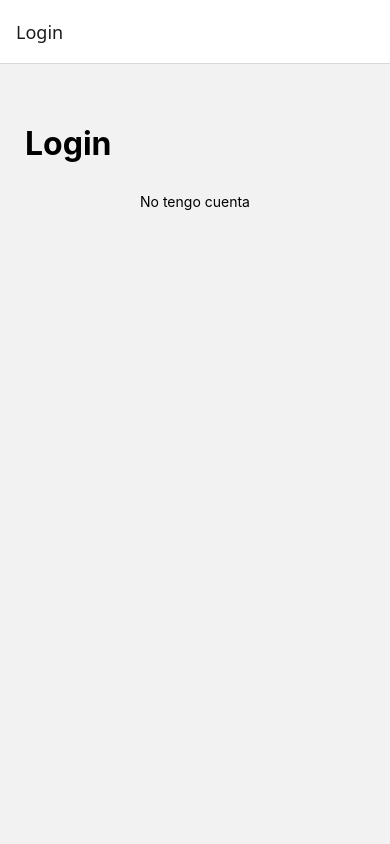
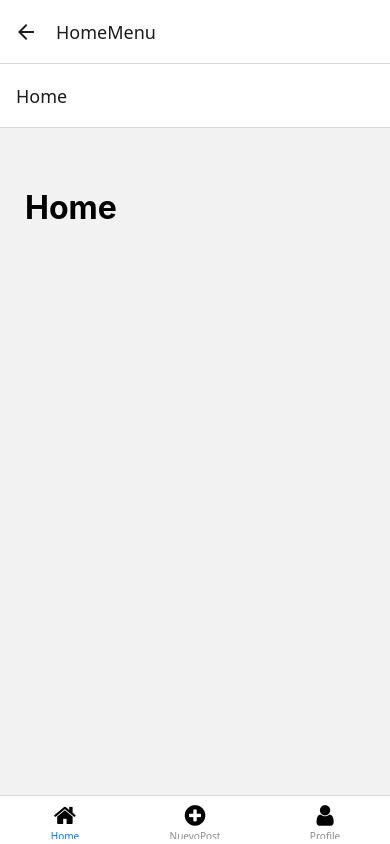
Before and after one commit to luciolevene/Pi-levene-moneta-final, a React Native app: screen /HomeMenu in a window 390 px wide. Built offline with nearby package versions, Linux system fonts and the light colour scheme.

Commit message:
Navegacion tab con Home, Nuevo post y Mi perfil

```diff
--- a/App.js
+++ b/App.js
@@ -5,6 +5,7 @@ import { createNativeStackNavigator } from '@react-navigation/native-stack';
 
 import Login from './src/screens/Login';
 import Register from './src/screens/Register';
+import HomeMenu from './src/components/HomeMenu';
 
 const Stack = createNativeStackNavigator();
 
@@ -14,6 +15,7 @@ export default function App() {
       <Stack.Navigator>
         <Stack.Screen name="Login" component={ Login } />
         <Stack.Screen name="Register" component={ Register } />
+        <Stack.Screen name="HomeMenu" component={ HomeMenu } />
       </Stack.Navigator>
     </NavigationContainer>
   );
--- /dev/null
+++ b/src/components/HomeMenu.js
@@ -0,0 +1,32 @@
+import { createBottomTabNavigator } from "@react-navigation/bottom-tabs";
+import { FontAwesome } from "@expo/vector-icons";
+
+import Home from "../screens/Home";
+import NuevoPost from "../screens/NuevoPost";
+import Profile from "../screens/Profile";
+
+const Tab = createBottomTabNavigator();
+
+function HomeMenu() {
+    return (
+        <Tab.Navigator>
+            <Tab.Screen
+                name="Home"
+                component={ Home }
+                options={ { tabBarIcon: () => <FontAwesome name="home" size={24} color="black" /> } }
+            />
+            <Tab.Screen
+                name="NuevoPost"
+                component={ NuevoPost }
+                options={ { tabBarIcon: () => <FontAwesome name="plus-circle" size={24} color="black" /> } }
+            />
+            <Tab.Screen
+                name="Profile"
+                component={ Profile }
+                options={ { tabBarIcon: () => <FontAwesome name="user" size={24} color="black" /> } }
+            />
+        </Tab.Navigator>
+    )
+}
+
+export default HomeMenu
--- /dev/null
+++ b/src/screens/Home.js
@@ -0,0 +1,24 @@
+import { View, Text, StyleSheet } from "react-native";
+
+function Home() {
+    return (
+        <View style={styles.container}>
+            <Text style={styles.titulo}>Home</Text>
+        </View>
+    )
+}
+
+const styles = StyleSheet.create({
+    container: {
+        flex: 1,
+        paddingHorizontal: 25,
+        paddingTop: 60,
+    },
+    titulo: {
+        fontSize: 32,
+        fontWeight: 'bold',
+        marginBottom: 15,
+    },
+})
+
+export default Home
--- /dev/null
+++ b/src/screens/NuevoPost.js
@@ -0,0 +1,24 @@
+import { View, Text, StyleSheet } from "react-native";
+
+function NuevoPost() {
+    return (
+        <View style={styles.container}>
+            <Text style={styles.titulo}>Crear nuevo post</Text>
+        </View>
+    )
+}
+
+const styles = StyleSheet.create({
+    container: {
+        flex: 1,
+        paddingHorizontal: 25,
+        paddingTop: 60,
+    },
+    titulo: {
+        fontSize: 32,
+        fontWeight: 'bold',
+        marginBottom: 15,
+    },
+})
+
+export default NuevoPost
--- /dev/null
+++ b/src/screens/Profile.js
@@ -0,0 +1,24 @@
+import { View, Text, StyleSheet } from "react-native";
+
+function Profile() {
+    return (
+        <View style={styles.container}>
+            <Text style={styles.titulo}>Mi Perfil</Text>
+        </View>
+    )
+}
+
+const styles = StyleSheet.create({
+    container: {
+        flex: 1,
+        paddingHorizontal: 25,
+        paddingTop: 60,
+    },
+    titulo: {
+        fontSize: 32,
+        fontWeight: 'bold',
+        marginBottom: 15,
+    },
+})
+
+export default Profile
```
